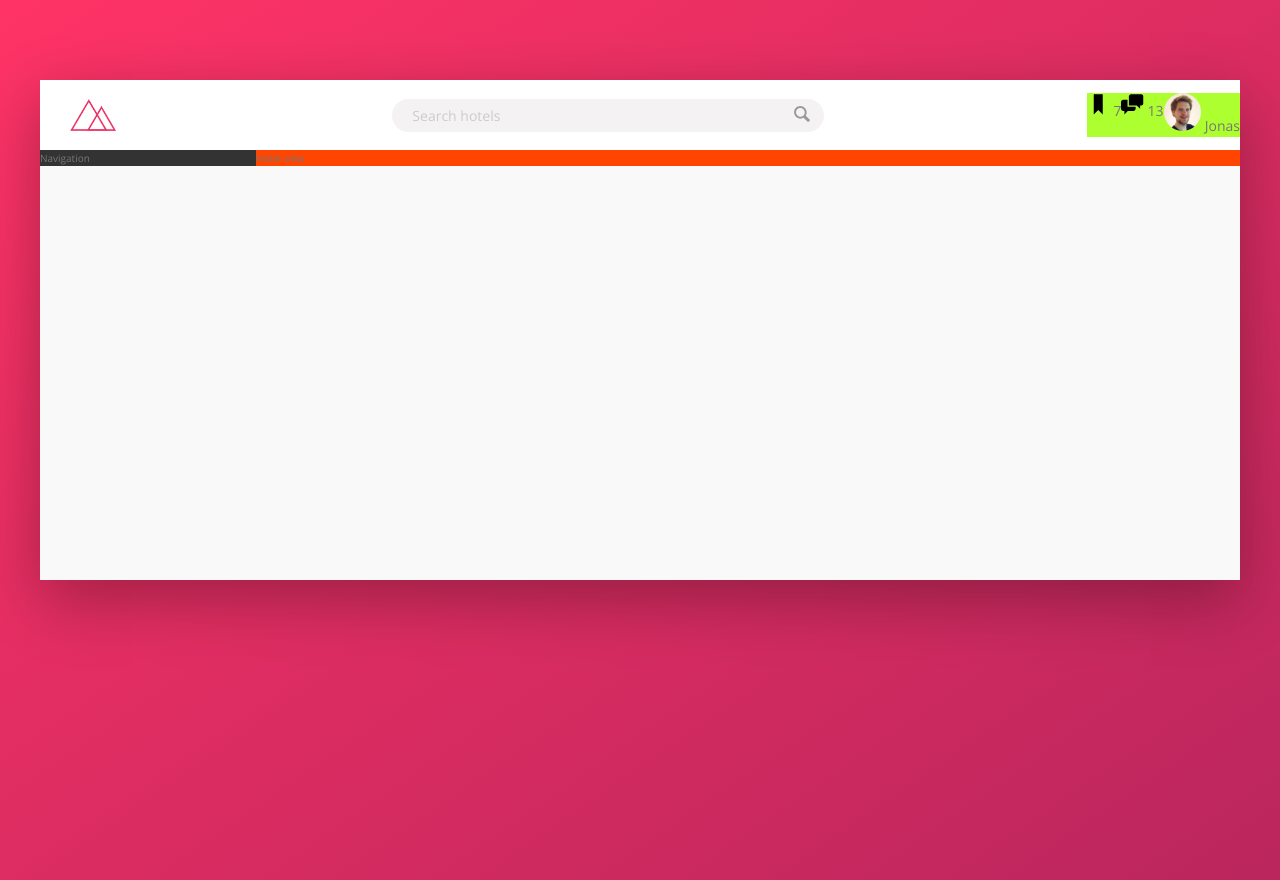
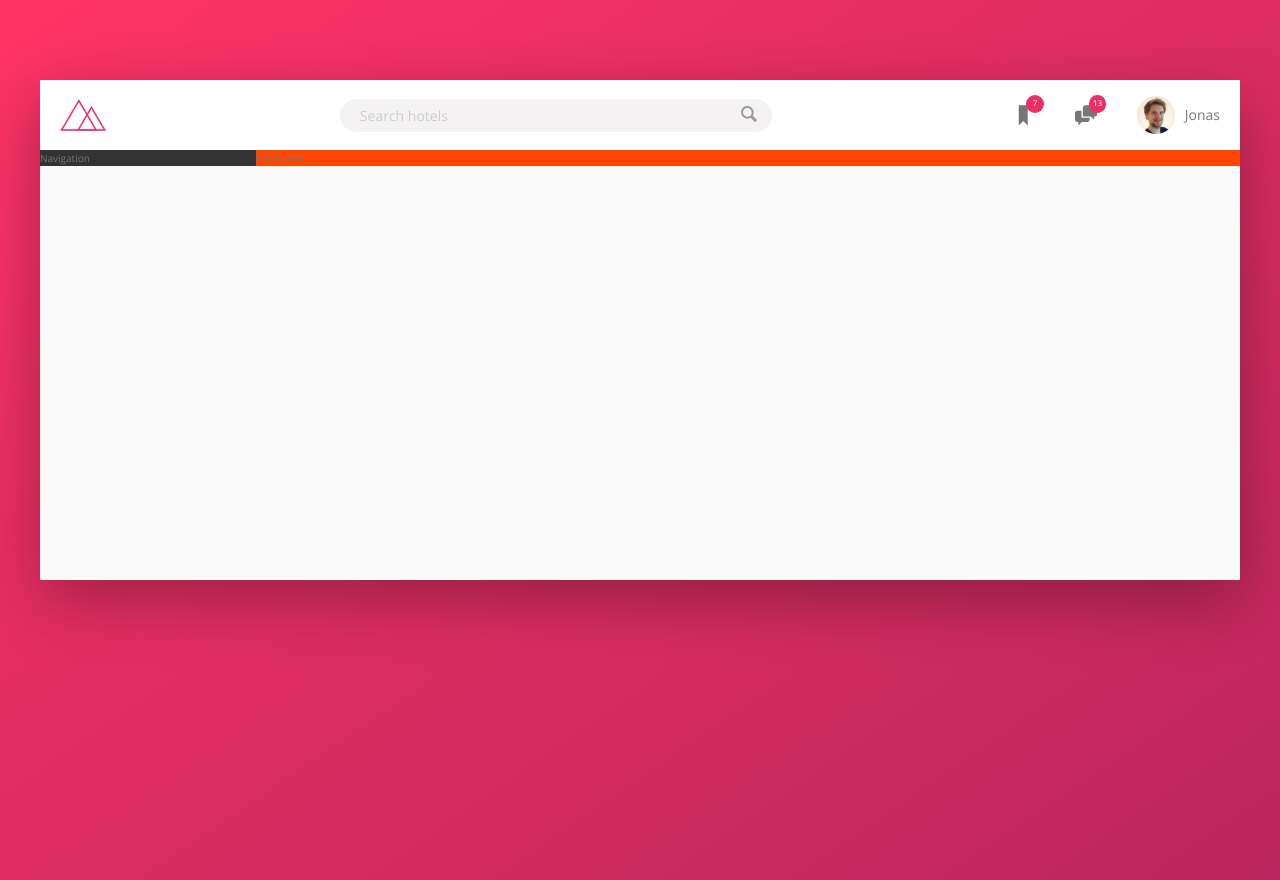
Before and after one commit to cjoak1028/trillo-css, a website: page index.html in a window 1280 px wide. Drawn offline with nearby package versions, Linux system fonts and the light colour scheme.

Commit message:
finished header

```diff
--- a/sass/_components.scss
+++ b/sass/_components.scss
@@ -2,7 +2,7 @@
 // LOGO
 .logo {
     height: 3.25rem;
-    margin-left: 3rem;
+    margin-left: 2rem;
 }
 
 
@@ -67,32 +67,52 @@
 /////////////////////////////////
 // USER NAVIGATION
 .user-nav {
-    background-color: greenyellow;
+    align-self: stretch;
+
     display: flex;
+    align-items: center;
+
+    & > * {
+        padding: 0 2rem;
+        cursor: pointer;
+        height: 100%;
+        display: flex;
+        align-items: center;
+    }
+
+    & > *:hover {
+        background-color: var(--color-grey-light-2);
+    }
 
     &__icon-box {
-
+        position: relative;
     }
 
     &__icon {
         height: 2.25rem;
         width: 2.25rem;
+        fill: var(--color-grey-dark-2);
     }
 
     &__notification {
+        font-size: .8rem;
+        height: 1.75rem;
+        width: 1.75rem;
+        border-radius: 100px;
+        background-color: var(--color-primary);
+        color: #fff;
+        position: absolute;
+        top: 1.5rem;
+        right: 1.1rem;
 
-    }
-
-    &__user {
-
+        display: flex;
+        justify-content: center;
+        align-items: center;
     }
 
     &__user-photo {
         height: 3.75rem;
         border-radius: 50%;
-    }
-
-    &__user-name {
-
+        margin-right: 1rem;
     }
 }
```
Also changed, not shown: css/style.css.
